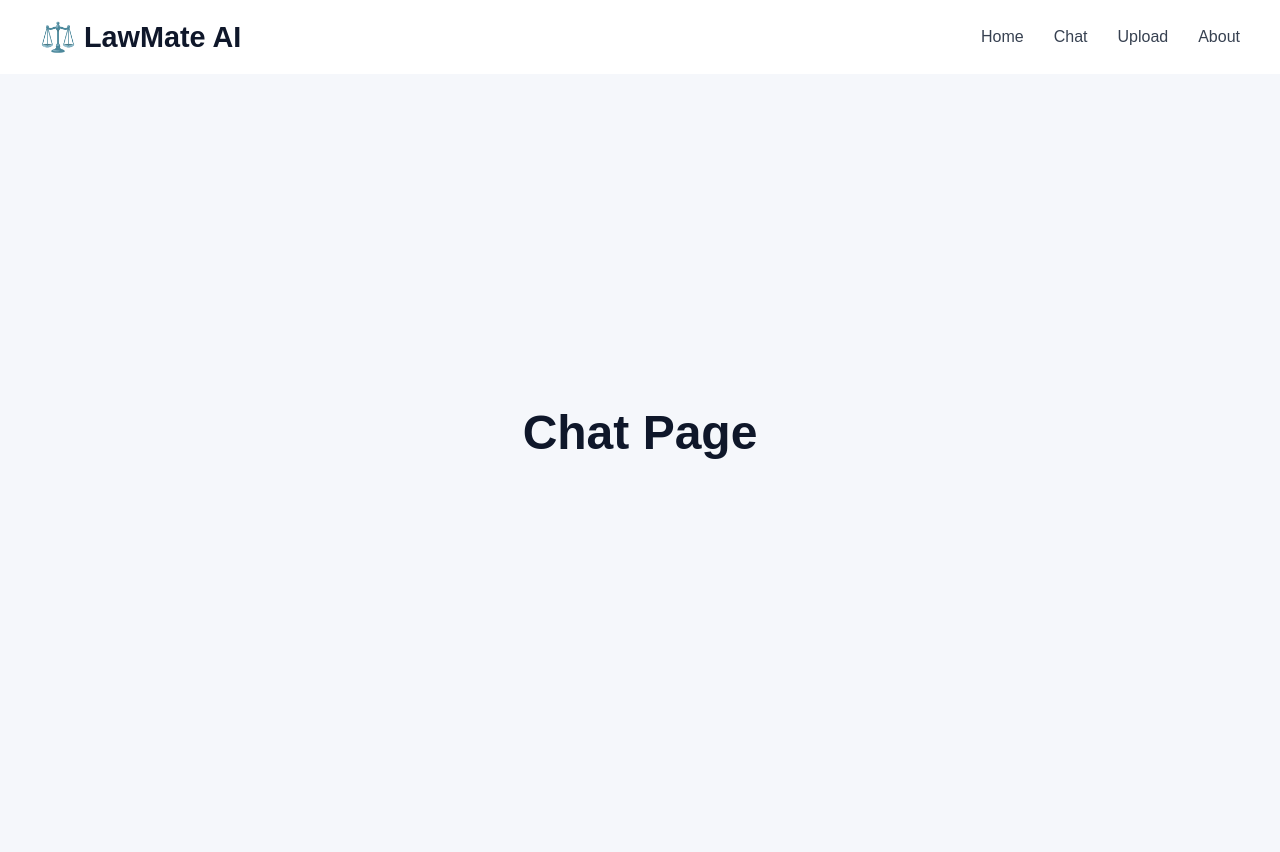
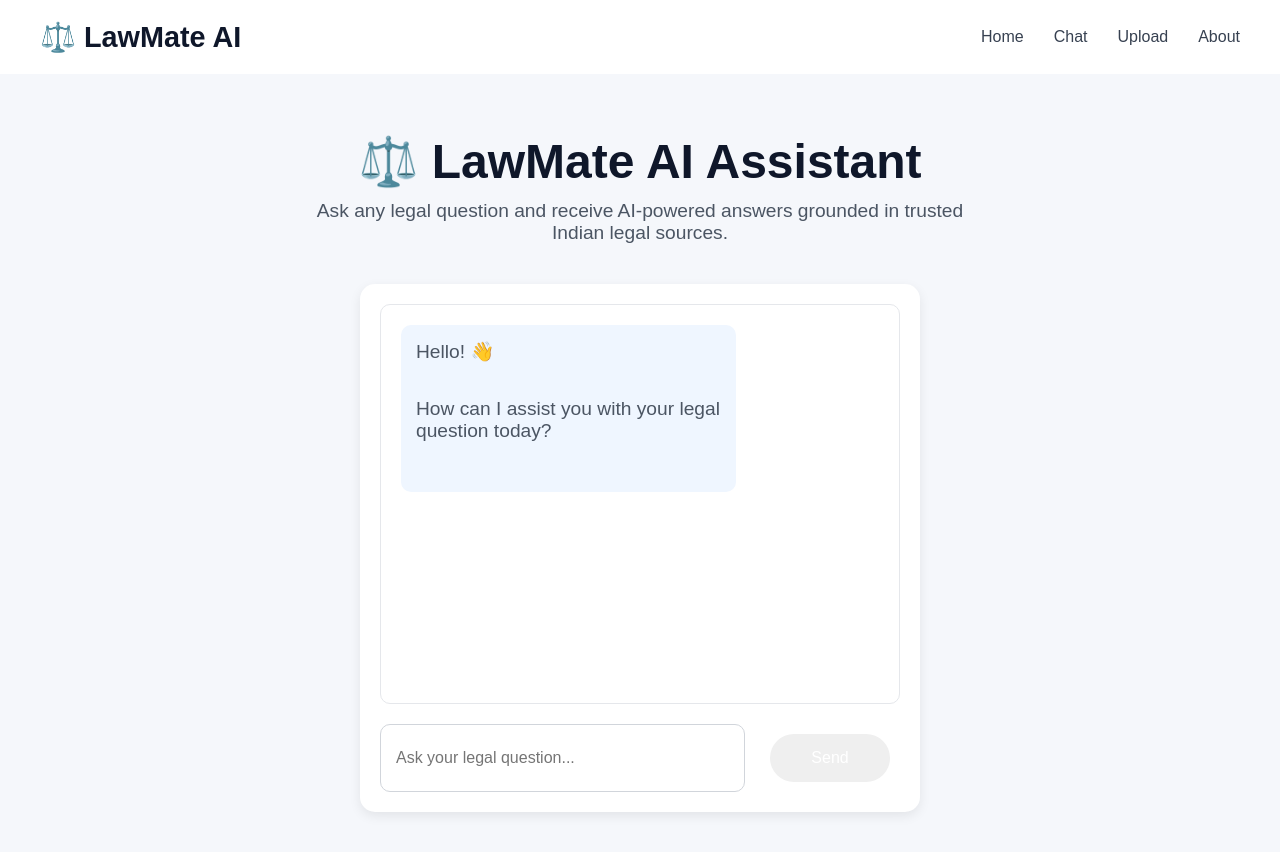
Before and after one commit to karamchandsuresh/LawMate-AI, a React app in the folder frontend/: page /chat in a window 1280 px wide. Shown: the top 852 px of the page. Before the commit the page ends 800 px from the top, so only its background shows below. Built offline with nearby package versions, Linux system fonts and the light colour scheme; the HTML template or start-up script is replaced by a standard one.

Commit message:
Connect homepage buttons with React Router navigation

```diff
--- a/frontend/src/App.css
+++ b/frontend/src/App.css
@@ -116,3 +116,127 @@ button:hover {
 .nav-links a:hover {
   color: #2563EB;
 }
+
+
+/* ===========================
+   Feature Cards
+=========================== */
+
+.features {
+  display: flex;
+  justify-content: center;
+  gap: 25px;
+
+  flex-wrap: wrap;
+
+  margin-top: 70px;
+  margin-bottom: 60px;
+}
+
+.feature-card {
+  width: 320px;
+
+  background: white;
+
+  padding: 30px;
+
+  border-radius: 15px;
+
+  box-shadow: 0 4px 12px rgba(0, 0, 0, 0.08);
+
+  transition: 0.3s;
+}
+
+.feature-card:hover {
+  transform: translateY(-8px);
+
+  box-shadow: 0 10px 25px rgba(0, 0, 0, 0.15);
+}
+
+.feature-card h3 {
+  color: #0F172A;
+
+  margin-bottom: 15px;
+
+  font-size: 1.4rem;
+}
+
+.feature-card p {
+  color: #4B5563;
+
+  line-height: 1.7;
+
+  font-size: 1rem;
+}
+
+
+/* ===========================
+   Chat Page
+=========================== */
+
+.chat-page {
+  text-align: center;
+  padding: 40px 20px;
+}
+
+.chat-container {
+  width: 80%;
+  max-width: 900px;
+  margin: 40px auto;
+
+  background: white;
+
+  border-radius: 15px;
+
+  box-shadow: 0 4px 12px rgba(0,0,0,0.08);
+
+  padding: 20px;
+}
+
+.chat-messages {
+  height: 400px;
+
+  border: 1px solid #E5E7EB;
+
+  border-radius: 10px;
+
+  padding: 20px;
+
+  overflow-y: auto;
+
+  text-align: left;
+
+  margin-bottom: 20px;
+}
+
+.message {
+  background: #EFF6FF;
+
+  padding: 15px;
+
+  border-radius: 10px;
+
+  max-width: 70%;
+}
+
+.chat-input {
+  display: flex;
+
+  gap: 15px;
+}
+
+.chat-input input {
+  flex: 1;
+
+  padding: 15px;
+
+  border: 1px solid #D1D5DB;
+
+  border-radius: 10px;
+
+  font-size: 16px;
+}
+
+.chat-input button {
+  width: 120px;
+}
--- a/frontend/src/components/ActionButton.jsx
+++ b/frontend/src/components/ActionButton.jsx
@@ -2,6 +2,7 @@ function ActionButton(props) {
   return (
     <button
       style={{ backgroundColor: props.color }}
+      onClick={props.onClick}
     >
       {props.text}
     </button>
--- /dev/null
+++ b/frontend/src/components/FeatureCard.jsx
@@ -0,0 +1,10 @@
+function FeatureCard({ title, description }) {
+  return (
+    <div className="feature-card">
+      <h3>{title}</h3>
+      <p>{description}</p>
+    </div>
+  );
+}
+
+export default FeatureCard;
--- a/frontend/src/pages/Chat.jsx
+++ b/frontend/src/pages/Chat.jsx
@@ -1,6 +1,39 @@
 function Chat() {
   return (
-    <h1>Chat Page</h1>
+    <div className="chat-page">
+
+      <h1>⚖️ LawMate AI Assistant</h1>
+
+      <p>
+        Ask any legal question and receive AI-powered answers
+        grounded in trusted Indian legal sources.
+      </p>
+
+      <div className="chat-container">
+
+        <div className="chat-messages">
+
+          <div className="message ai">
+            <p>Hello! 👋</p>
+            <p>How can I assist you with your legal question today?</p>
+          </div>
+
+        </div>
+
+        <div className="chat-input">
+
+          <input
+            type="text"
+            placeholder="Ask your legal question..."
+          />
+
+          <button>Send</button>
+
+        </div>
+
+      </div>
+
+    </div>
   );
 }
 
--- a/frontend/src/pages/Home.jsx
+++ b/frontend/src/pages/Home.jsx
@@ -1,7 +1,10 @@
 import Hero from "../components/Hero";
 import ActionButton from "../components/ActionButton";
+import FeatureCard from "../components/FeatureCard";
+import { useNavigate } from "react-router-dom";
 
 function Home() {
+  const navigate = useNavigate();
   return (
     <>
       <Hero />
@@ -10,11 +13,13 @@ function Home() {
         <ActionButton
           text="Ask a Legal Question"
           color="#2563EB"
+          onClick={() => navigate("/chat")}
         />
 
         <ActionButton
           text="Upload Document"
           color="#16A34A"
+          onClick={() => navigate("/upload")}
         />
 
         <ActionButton
@@ -22,6 +27,23 @@ function Home() {
           color="#DC2626"
         />
       </div>
+
+      <section className="features">
+        <FeatureCard
+          title="AI Legal Chat"
+          description="Ask legal questions and receive AI-powered answers grounded in Indian laws."
+        />
+
+        <FeatureCard
+          title="Document Analyzer"
+          description="Upload PDF, DOCX, or image files and understand legal documents in simple language."
+        />
+
+        <FeatureCard
+          title="Complaint Generator"
+          description="Generate police complaints, RTIs, consumer complaints, and more using AI."
+        />
+      </section>
     </>
   );
 }
```
